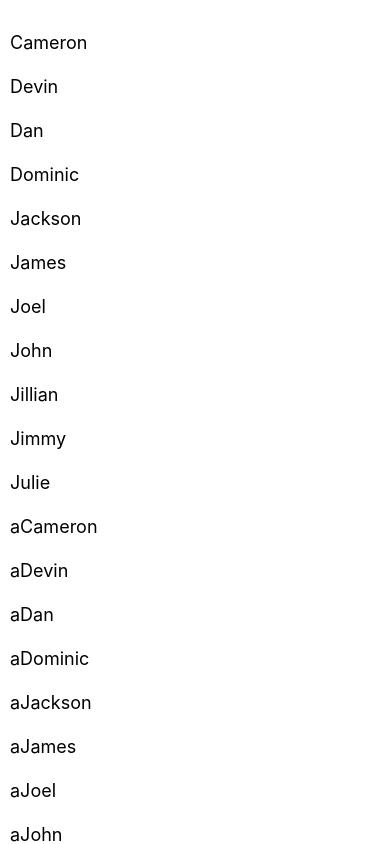
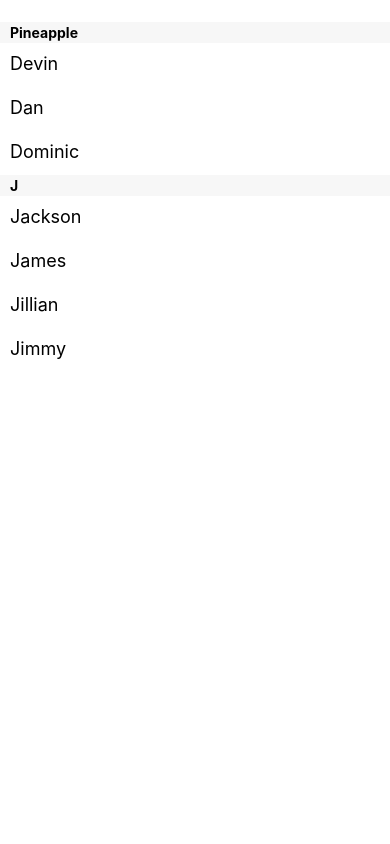
Before and after one commit to iaewing/AwesomeProject, a React Native app: screen / in a window 390 px wide. Built offline with nearby package versions, Linux system fonts and the light colour scheme.

Commit message:
Section List basics

```diff
--- a/App.js
+++ b/App.js
@@ -6,10 +6,10 @@ import {
   View,
   Text,
   TextInput,
+  SectionList,
   StyleSheet,
   ScrollView,
 } from "react-native";
-
 
 const logo = {
   uri: "https://reactnative.dev/img/tiny_logo.png",
@@ -143,6 +143,23 @@ const FlatListBasics = () => {
     </View>
   );
 };
+
+const SectionListBasics = () => {
+  return (
+    <View style={styles.container}>
+      <SectionList
+      sections={[
+        {title: 'Pineapple', data: ['Devin', 'Dan', 'Dominic']},
+        {title: 'J', data: ['Jackson', 'James', 'Jillian', 'Jimmy']},
+      ]}
+      renderItem={({item}) => <Text style={styles.item}>{item}</Text>}
+      renderSectionHeader={({section}) => <Text style={styles.sectionHeader}>{section.title}</Text>}
+      keyExtractor={(item, index) => index}
+      />
+    </View>
+  )
+};
+
 const styles = StyleSheet.create({
   topContainer: {
     marginTop: 32,
@@ -160,6 +177,15 @@ const styles = StyleSheet.create({
     fontSize: 18,
     height: 44,
   },
+  sectionHeader: {
+    paddingTop: 2,
+    paddingLeft: 10,
+    paddingRight: 10,
+    paddingBottom: 2,
+    fontSize: 14,
+    fontWeight: 'bold',
+    backgroundColor: 'rgba(247,247,247,1.0)',
+  },
 });
 
-export default FlatListBasics;
+export default SectionListBasics;
```
